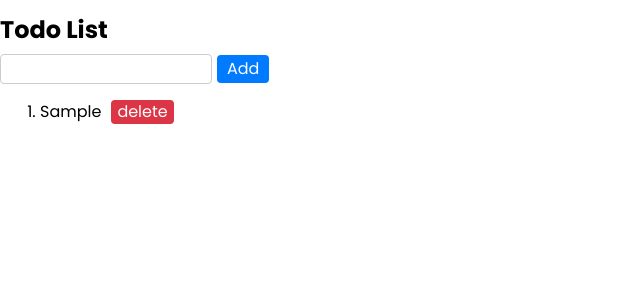
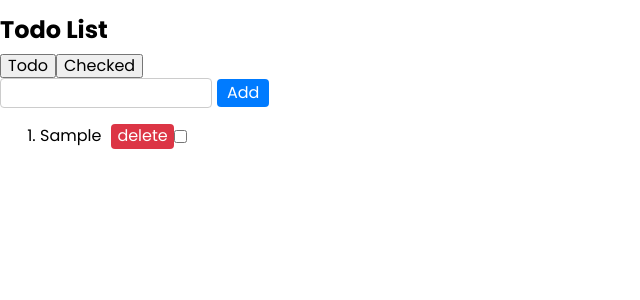
Before and after one commit to anan-saleh/todo-list, a React (Vite) app: page / in a window 1280 px wide. Both pictures are taken after typing "Sample" into the empty fields and a click on the button "Add". Shown: the top 300 px of the page, without its empty margins (0-640 px from the left). Built offline with nearby package versions, Linux system fonts and the light colour scheme.

Commit message:
Add checked feature

```diff
--- a/src/assets/interface.tsx
+++ b/src/assets/interface.tsx
@@ -1,4 +1,5 @@
 export interface TodoListProps {
     id: string;
     text: string;
+    checked: boolean;
 }
--- /dev/null
+++ b/src/components/CheckedTodo/CheckedTodo.tsx
@@ -0,0 +1,22 @@
+import { FC } from 'react';
+import { TodoListProps } from '../../assets/interface';
+
+interface TodoItemProps {
+  todoList: TodoListProps[],
+}
+
+export const CheckedTodo: FC <TodoItemProps>= ({ todoList }) => {
+  return (
+    <ul>
+      {todoList.length ? todoList.map(({id, text, checked}) => {
+        if(checked) {
+          return (
+            <div key={id} className='todo-item-checked-container'>
+              <li>{text}</li>
+            </div>
+          )
+        }
+      }) : null}
+    </ul>
+  )
+}
--- a/src/components/TodoItem/index.tsx
+++ b/src/components/TodoItem/index.tsx
@@ -14,15 +14,32 @@ export const TodoItem: FC <TodoItemProps>= ({todoList, setTodoList}) => {
     setTodoList(updatedTodoList);
   }
 
+  function checkTodo(id: string){
+    const todoListUpdated = todoList.map((todo) => {
+      if (todo.id === id) {
+        return {
+          ...todo,
+          checked: !todo.checked, // Toggle the checked property
+        };
+      } else {
+        return todo;
+      }
+    });
+    setTodoList(todoListUpdated);
+  };
+
   return (
     <ul>
-      {todoList.length ? todoList.map(({id, text}) => {
+      {todoList.length ? todoList.map(({id, text, checked}) => {
+        if(!checked) {
           return (
             <div key={id} className='todo-item-container'>
               <li>{text}</li>
               <button onClick={() => onDelete(id)}>delete</button>
+              <input type="checkbox" onChange={() => checkTodo(id)}/>
             </div>
           )
+        }
       }) : null}
     </ul>
   )
--- a/src/components/TodoList/TodoList.tsx
+++ b/src/components/TodoList/TodoList.tsx
@@ -4,10 +4,12 @@ import { uniqueId } from '../../assets/utils';
 import { TodoListProps } from '../../assets/interface';
 
 import './style.css';
+import { CheckedTodo } from '../CheckedTodo/CheckedTodo';
 
 export const TodoList: FC = () => {
   const [newTodoText, setNewTodoText] = useState<string>('');
   const [todoList, setTodoList] = useState<TodoListProps[]>([]);
+  const [todoTab, setTodoTab] = useState<boolean>(true)
 
   function handleInputChange (event: React.ChangeEvent<HTMLInputElement>):void {
     const { value } = event.target;
@@ -19,19 +21,35 @@ export const TodoList: FC = () => {
     if (newTodoText.trim() === '') {
       return;
     }
-    setTodoList([...todoList, {id: uniqueId(), text: newTodoText.trim()}])
+    setTodoList([...todoList, {id: uniqueId(), text: newTodoText.trim(), checked: false}])
     setNewTodoText('');
   }
+
+  function switchTabs() {
+    setTodoTab(!todoTab);
+  }
+
   return (
     <>
         <div className='todo-list-container'>
           <h1>Todo List</h1>
-          <form onSubmit={onSubmit}>
-            <input type='text' name='todoText' value={newTodoText} onChange={handleInputChange}/>
-            <button>Add</button>
-          </form>
+          <div className='todo-tabs'>
+            <button onClick={switchTabs}>Todo</button>
+            <button onClick={switchTabs}>Checked</button>
+          </div>
+          {todoTab &&
+          <>
+            <form onSubmit={onSubmit}>
+              <input type='text' name='todoText' value={newTodoText} onChange={handleInputChange}/>
+              <button className='add-button'>Add</button>
+            </form>
+          <TodoItem todoList={todoList} setTodoList={setTodoList} />
+        </>
+        }
+        {!todoTab &&
+        <CheckedTodo todoList={todoList}/>
+        }
         </div>
-        <TodoItem todoList={todoList} setTodoList={setTodoList}/>
     </>
   )
 }
--- a/src/components/TodoList/style.css
+++ b/src/components/TodoList/style.css
@@ -17,7 +17,7 @@
   }
 
   /* Add button */
-.todo-list-container button {
+.add-button {
     padding: 5px 10px;
     background-color: #007bff;
     color: #fff;
```
Lines whose indentation alone changed are shown as unchanged.
